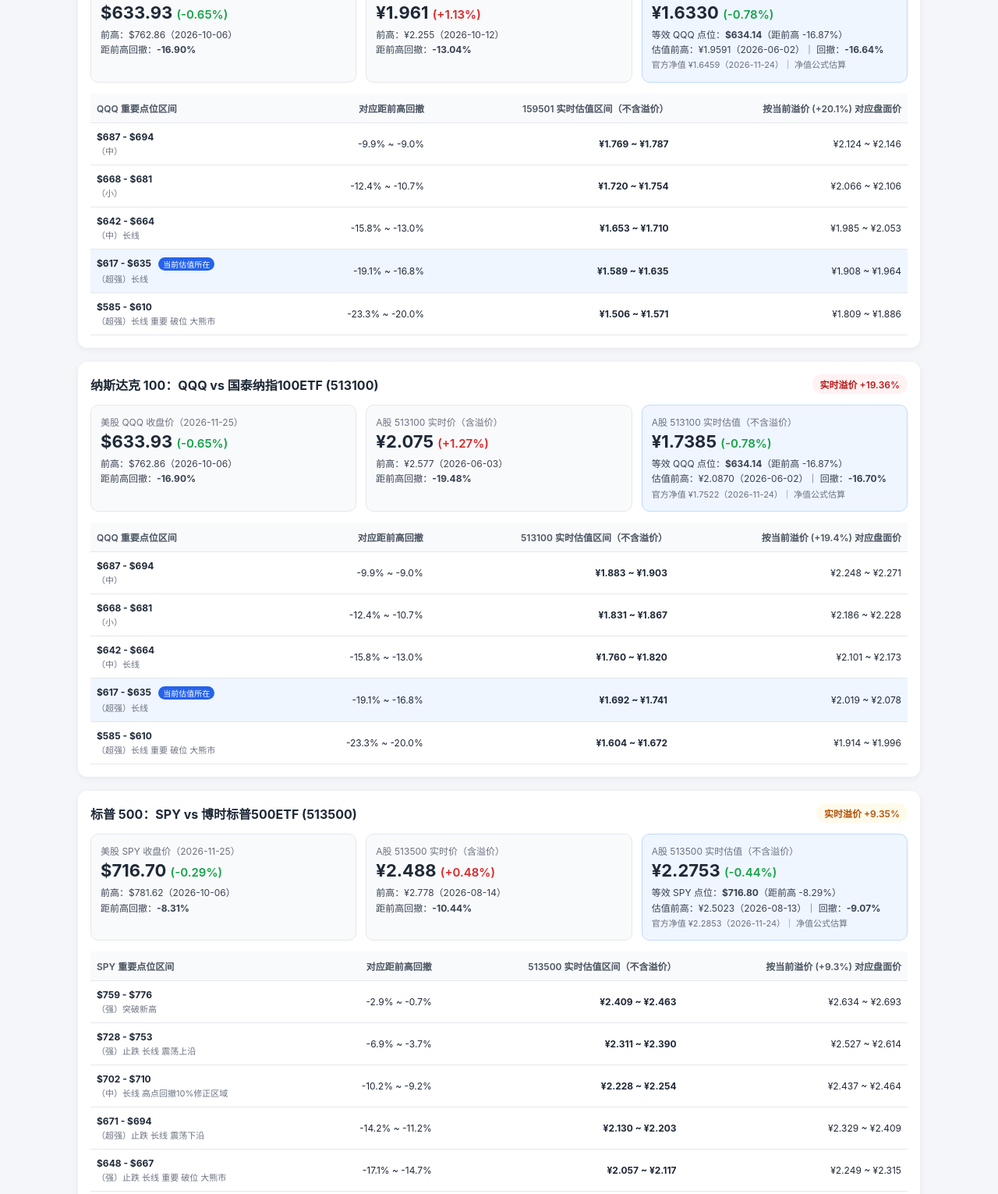
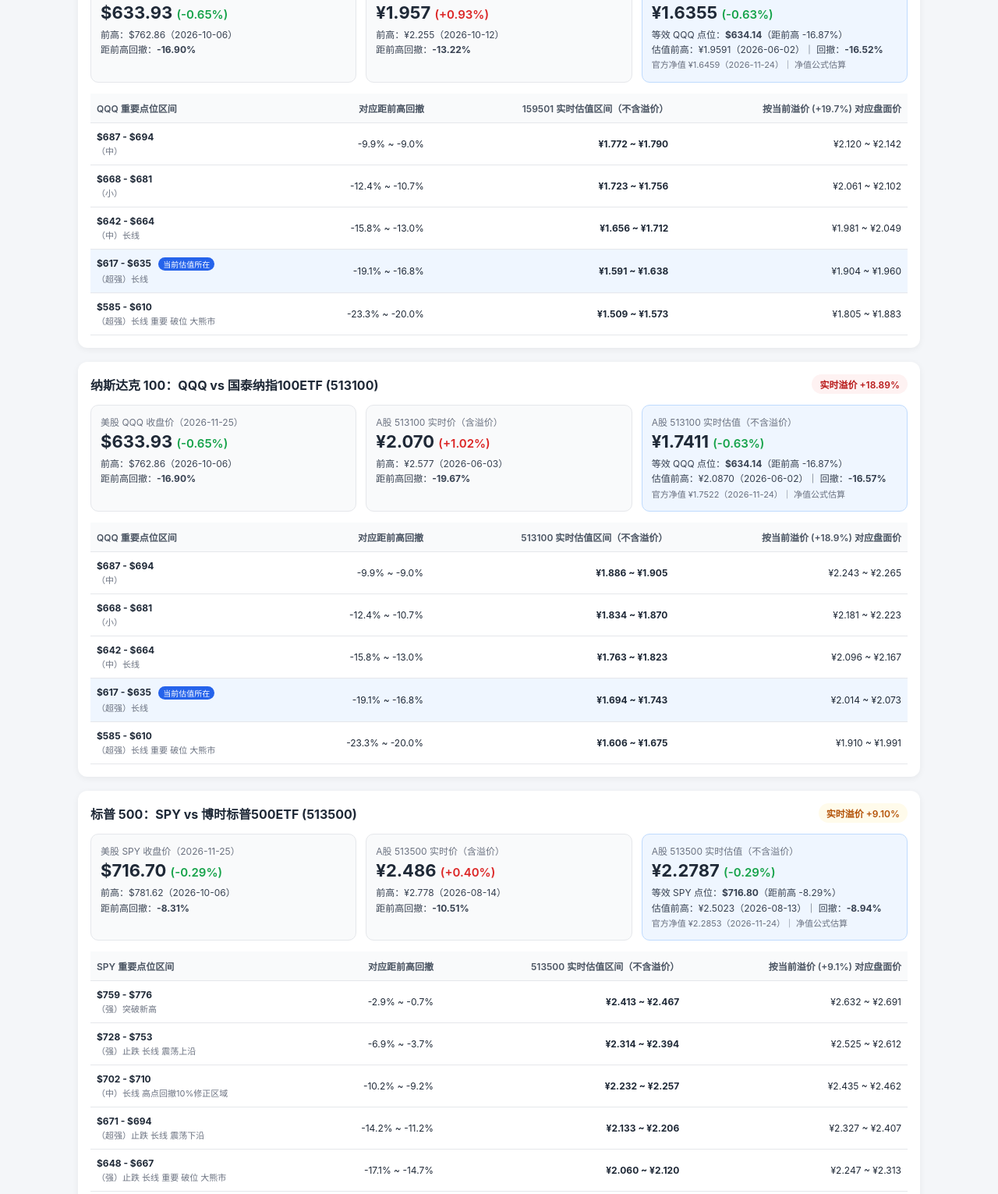
Before and after one commit to wz299/etf-monitor, a plain HTML site: page index.html in a window 1280 px wide. Shown: the part 170-1701 px from the top of the page at 78% size. Drawn offline with Linux system fonts and the light colour scheme.

Commit message:
chore: update ETF dashboard

```diff
--- a/index.html
+++ b/index.html
@@ -41,13 +41,13 @@
   <div class="container">
     <header>
       <h1>QQQ / SPY 与 A股跨境 ETF 盘中监控</h1>
-      <div class="meta">更新时间（北京时间）：2026-11-26 14:35:13 ｜ USD/CNY：6.6532</div>
+      <div class="meta">更新时间（北京时间）：2026-11-26 14:45:12 ｜ USD/CNY：6.6631</div>
     </header>
 
         <section class="card">
           <div class="card-header">
             <h2>纳斯达克 100：QQQ vs 嘉实纳指100ETF (159501)</h2>
-            <span class="badge badge-danger">实时溢价 +20.08%</span>
+            <span class="badge badge-danger">实时溢价 +19.66%</span>
           </div>
 
           <div class="grid">
@@ -60,16 +60,16 @@
 
             <div class="box">
               <div class="label">A股 159501 实时价（含溢价）</div>
-              <div class="value">¥1.961 <span class="up">(+1.13%)</span></div>
+              <div class="value">¥1.957 <span class="up">(+0.93%)</span></div>
               <div class="sub">前高：¥2.255（2026-10-12）</div>
-              <div class="sub">距前高回撤：<strong>-13.04%</strong></div>
+              <div class="sub">距前高回撤：<strong>-13.22%</strong></div>
             </div>
 
             <div class="box highlight">
               <div class="label">A股 159501 实时估值（不含溢价）</div>
-              <div class="value">¥1.6330 <span class="down">(-0.78%)</span></div>
+              <div class="value">¥1.6355 <span class="down">(-0.63%)</span></div>
               <div class="sub">等效 QQQ 点位：<strong>$634.14</strong>（距前高 -16.87%）</div>
-              <div class="sub">估值前高：¥1.9591（2026-06-02）｜ 回撤：<strong>-16.64%</strong></div>
+              <div class="sub">估值前高：¥1.9591（2026-06-02）｜ 回撤：<strong>-16.52%</strong></div>
               <div class="sub muted">官方净值 ¥1.6459（2026-11-24）｜ 净值公式估算</div>
             </div>
           </div>
@@ -81,7 +81,7 @@
                   <th>QQQ 重要点位区间</th>
                   <th>对应距前高回撤</th>
                   <th>159501 实时估值区间（不含溢价）</th>
-                  <th>按当前溢价 (+20.1%) 对应盘面价</th>
+                  <th>按当前溢价 (+19.7%) 对应盘面价</th>
                 </tr>
               </thead>
               <tbody>
@@ -89,36 +89,36 @@
               <tr>
                 <td><strong>$687 - $694</strong><div class="zone-tag">（中）</div></td>
                 <td>-9.9% ~ -9.0%</td>
-                <td><strong>¥1.769 ~ ¥1.787</strong></td>
-                <td>¥2.124 ~ ¥2.146</td>
+                <td><strong>¥1.772 ~ ¥1.790</strong></td>
+                <td>¥2.120 ~ ¥2.142</td>
               </tr>
 
               <tr>
                 <td><strong>$668 - $681</strong><div class="zone-tag">（小）</div></td>
                 <td>-12.4% ~ -10.7%</td>
-                <td><strong>¥1.720 ~ ¥1.754</strong></td>
-                <td>¥2.066 ~ ¥2.106</td>
+                <td><strong>¥1.723 ~ ¥1.756</strong></td>
+                <td>¥2.061 ~ ¥2.102</td>
               </tr>
 
               <tr>
                 <td><strong>$642 - $664</strong><div class="zone-tag">（中）长线</div></td>
                 <td>-15.8% ~ -13.0%</td>
-                <td><strong>¥1.653 ~ ¥1.710</strong></td>
-                <td>¥1.985 ~ ¥2.053</td>
+                <td><strong>¥1.656 ~ ¥1.712</strong></td>
+                <td>¥1.981 ~ ¥2.049</td>
               </tr>
 
               <tr class="active-zone">
                 <td><strong>$617 - $635</strong> <span class="now-pill">当前估值所在</span><div class="zone-tag">（超强）长线</div></td>
                 <td>-19.1% ~ -16.8%</td>
-                <td><strong>¥1.589 ~ ¥1.635</strong></td>
-                <td>¥1.908 ~ ¥1.964</td>
+                <td><strong>¥1.591 ~ ¥1.638</strong></td>
+                <td>¥1.904 ~ ¥1.960</td>
               </tr>
 
               <tr>
                 <td><strong>$585 - $610</strong><div class="zone-tag">（超强）长线 重要 破位 大熊市</div></td>
                 <td>-23.3% ~ -20.0%</td>
-                <td><strong>¥1.506 ~ ¥1.571</strong></td>
-                <td>¥1.809 ~ ¥1.886</td>
+                <td><strong>¥1.509 ~ ¥1.573</strong></td>
+                <td>¥1.805 ~ ¥1.883</td>
               </tr>
 
               </tbody>
@@ -129,7 +129,7 @@
         <section class="card">
           <div class="card-header">
             <h2>纳斯达克 100：QQQ vs 国泰纳指100ETF (513100)</h2>
-            <span class="badge badge-danger">实时溢价 +19.36%</span>
+            <span class="badge badge-danger">实时溢价 +18.89%</span>
           </div>
 
           <div class="grid">
@@ -142,16 +142,16 @@
 
             <div class="box">
               <div class="label">A股 513100 实时价（含溢价）</div>
-              <div class="value">¥2.075 <span class="up">(+1.27%)</span></div>
+              <div class="value">¥2.070 <span class="up">(+1.02%)</span></div>
               <div class="sub">前高：¥2.577（2026-06-03）</div>
-              <div class="sub">距前高回撤：<strong>-19.48%</strong></div>
+              <div class="sub">距前高回撤：<strong>-19.67%</strong></div>
             </div>
 
             <div class="box highlight">
               <div class="label">A股 513100 实时估值（不含溢价）</div>
-              <div class="value">¥1.7385 <span class="down">(-0.78%)</span></div>
+              <div class="value">¥1.7411 <span class="down">(-0.63%)</span></div>
               <div class="sub">等效 QQQ 点位：<strong>$634.14</strong>（距前高 -16.87%）</div>
-              <div class="sub">估值前高：¥2.0870（2026-06-02）｜ 回撤：<strong>-16.70%</strong></div>
+              <div class="sub">估值前高：¥2.0870（2026-06-02）｜ 回撤：<strong>-16.57%</strong></div>
               <div class="sub muted">官方净值 ¥1.7522（2026-11-24）｜ 净值公式估算</div>
             </div>
           </div>
@@ -163,7 +163,7 @@
                   <th>QQQ 重要点位区间</th>
                   <th>对应距前高回撤</th>
                   <th>513100 实时估值区间（不含溢价）</th>
-                  <th>按当前溢价 (+19.4%) 对应盘面价</th>
+                  <th>按当前溢价 (+18.9%) 对应盘面价</th>
                 </tr>
               </thead>
               <tbody>
@@ -171,36 +171,36 @@
               <tr>
                 <td><strong>$687 - $694</strong><div class="zone-tag">（中）</div></td>
                 <td>-9.9% ~ -9.0%</td>
-                <td><strong>¥1.883 ~ ¥1.903</strong></td>
-                <td>¥2.248 ~ ¥2.271</td>
+                <td><strong>¥1.886 ~ ¥1.905</strong></td>
+                <td>¥2.243 ~ ¥2.265</td>
               </tr>
 
               <tr>
                 <td><strong>$668 - $681</strong><div class="zone-tag">（小）</div></td>
                 <td>-12.4% ~ -10.7%</td>
-                <td><strong>¥1.831 ~ ¥1.867</strong></td>
-                <td>¥2.186 ~ ¥2.228</td>
+                <td><strong>¥1.834 ~ ¥1.870</strong></td>
+                <td>¥2.181 ~ ¥2.223</td>
               </tr>
 
               <tr>
                 <td><strong>$642 - $664</strong><div class="zone-tag">（中）长线</div></td>
                 <td>-15.8% ~ -13.0%</td>
-                <td><strong>¥1.760 ~ ¥1.820</strong></td>
-                <td>¥2.101 ~ ¥2.173</td>
+                <td><strong>¥1.763 ~ ¥1.823</strong></td>
+                <td>¥2.096 ~ ¥2.167</td>
               </tr>
 
               <tr class="active-zone">
                 <td><strong>$617 - $635</strong> <span class="now-pill">当前估值所在</span><div class="zone-tag">（超强）长线</div></td>
                 <td>-19.1% ~ -16.8%</td>
-                <td><strong>¥1.692 ~ ¥1.741</strong></td>
-                <td>¥2.019 ~ ¥2.078</td>
+                <td><strong>¥1.694 ~ ¥1.743</strong></td>
+                <td>¥2.014 ~ ¥2.073</td>
               </tr>
 
               <tr>
                 <td><strong>$585 - $610</strong><div class="zone-tag">（超强）长线 重要 破位 大熊市</div></td>
                 <td>-23.3% ~ -20.0%</td>
-                <td><strong>¥1.604 ~ ¥1.672</strong></td>
-                <td>¥1.914 ~ ¥1.996</td>
+                <td><strong>¥1.606 ~ ¥1.675</strong></td>
+                <td>¥1.910 ~ ¥1.991</td>
               </tr>
 
               </tbody>
@@ -211,7 +211,7 @@
         <section class="card">
           <div class="card-header">
             <h2>标普 500：SPY vs 博时标普500ETF (513500)</h2>
-            <span class="badge badge-warn">实时溢价 +9.35%</span>
+            <span class="badge badge-warn">实时溢价 +9.10%</span>
           </div>
 
           <div class="grid">
@@ -224,16 +224,16 @@
 
             <div class="box">
               <div class="label">A股 513500 实时价（含溢价）</div>
-              <div class="value">¥2.488 <span class="up">(+0.48%)</span></div>
+              <div class="value">¥2.486 <span class="up">(+0.40%)</span></div>
               <div class="sub">前高：¥2.778（2026-08-14）</div>
-              <div class="sub">距前高回撤：<strong>-10.44%</strong></div>
+              <div class="sub">距前高回撤：<strong>-10.51%</strong></div>
             </div>
 
             <div class="box highlight">
               <div class="label">A股 513500 实时估值（不含溢价）</div>
-              <div class="value">¥2.2753 <span class="down">(-0.44%)</span></div>
+              <div class="value">¥2.2787 <span class="down">(-0.29%)</span></div>
               <div class="sub">等效 SPY 点位：<strong>$716.80</strong>（距前高 -8.29%）</div>
-              <div class="sub">估值前高：¥2.5023（2026-08-13）｜ 回撤：<strong>-9.07%</strong></div>
+              <div class="sub">估值前高：¥2.5023（2026-08-13）｜ 回撤：<strong>-8.94%</strong></div>
               <div class="sub muted">官方净值 ¥2.2853（2026-11-24）｜ 净值公式估算</div>
             </div>
           </div>
@@ -245,7 +245,7 @@
                   <th>SPY 重要点位区间</th>
                   <th>对应距前高回撤</th>
                   <th>513500 实时估值区间（不含溢价）</th>
-                  <th>按当前溢价 (+9.3%) 对应盘面价</th>
+                  <th>按当前溢价 (+9.1%) 对应盘面价</th>
                 </tr>
               </thead>
               <tbody>
@@ -253,36 +253,36 @@
               <tr>
                 <td><strong>$759 - $776</strong><div class="zone-tag">（强）突破新高</div></td>
                 <td>-2.9% ~ -0.7%</td>
-                <td><strong>¥2.409 ~ ¥2.463</strong></td>
-                <td>¥2.634 ~ ¥2.693</td>
+                <td><strong>¥2.413 ~ ¥2.467</strong></td>
+                <td>¥2.632 ~ ¥2.691</td>
               </tr>
 
               <tr>
                 <td><strong>$728 - $753</strong><div class="zone-tag">（强）止跌 长线 震荡上沿</div></td>
                 <td>-6.9% ~ -3.7%</td>
-                <td><strong>¥2.311 ~ ¥2.390</strong></td>
-                <td>¥2.527 ~ ¥2.614</td>
+                <td><strong>¥2.314 ~ ¥2.394</strong></td>
+                <td>¥2.525 ~ ¥2.612</td>
               </tr>
 
               <tr>
                 <td><strong>$702 - $710</strong><div class="zone-tag">（中）长线 高点回撤10%修正区域</div></td>
                 <td>-10.2% ~ -9.2%</td>
-                <td><strong>¥2.228 ~ ¥2.254</strong></td>
-                <td>¥2.437 ~ ¥2.464</td>
+                <td><strong>¥2.232 ~ ¥2.257</strong></td>
+                <td>¥2.435 ~ ¥2.462</td>
               </tr>
 
               <tr>
                 <td><strong>$671 - $694</strong><div class="zone-tag">（超强）止跌 长线 震荡下沿</div></td>
                 <td>-14.2% ~ -11.2%</td>
-                <td><strong>¥2.130 ~ ¥2.203</strong></td>
-                <td>¥2.329 ~ ¥2.409</td>
+                <td><strong>¥2.133 ~ ¥2.206</strong></td>
+                <td>¥2.327 ~ ¥2.407</td>
               </tr>
 
               <tr>
                 <td><strong>$648 - $667</strong><div class="zone-tag">（强）止跌 长线 重要 破位 大熊市</div></td>
                 <td>-17.1% ~ -14.7%</td>
-                <td><strong>¥2.057 ~ ¥2.117</strong></td>
-                <td>¥2.249 ~ ¥2.315</td>
+                <td><strong>¥2.060 ~ ¥2.120</strong></td>
+                <td>¥2.247 ~ ¥2.313</td>
               </tr>
 
               </tbody>
```
